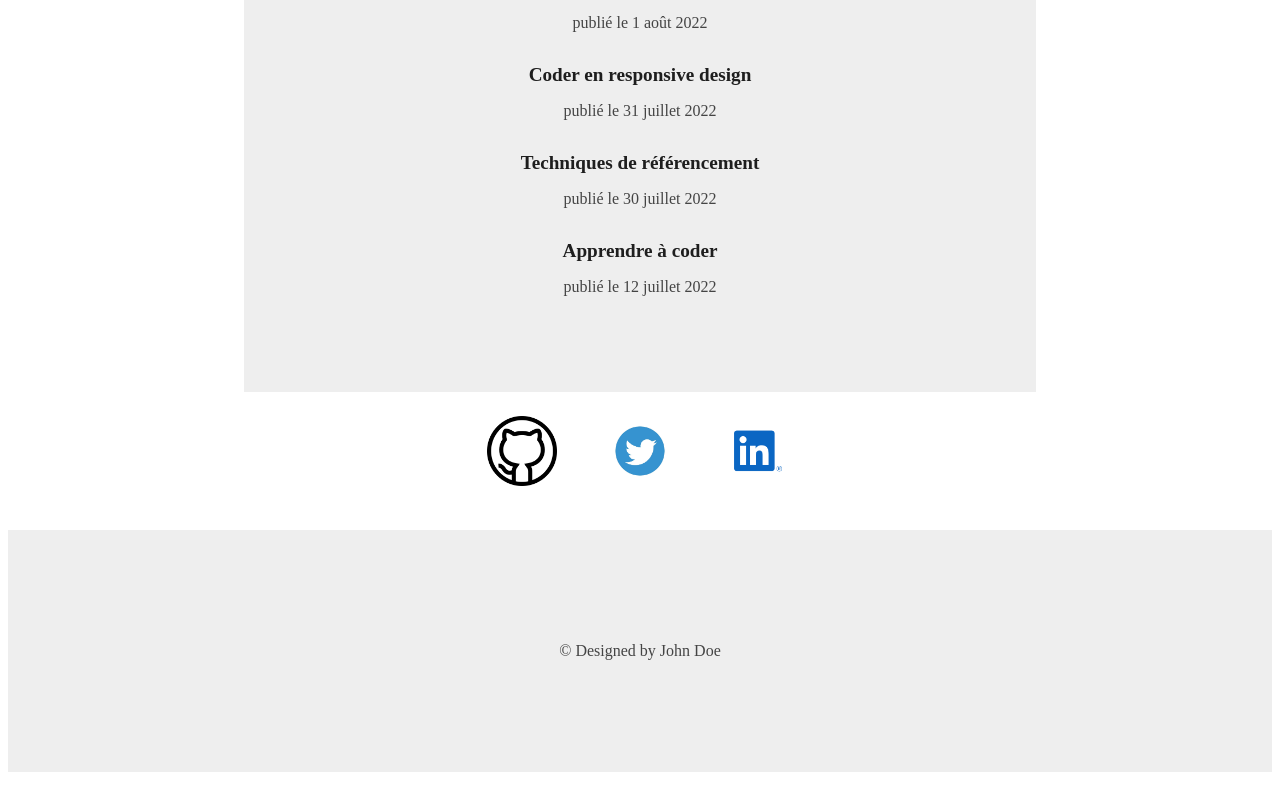
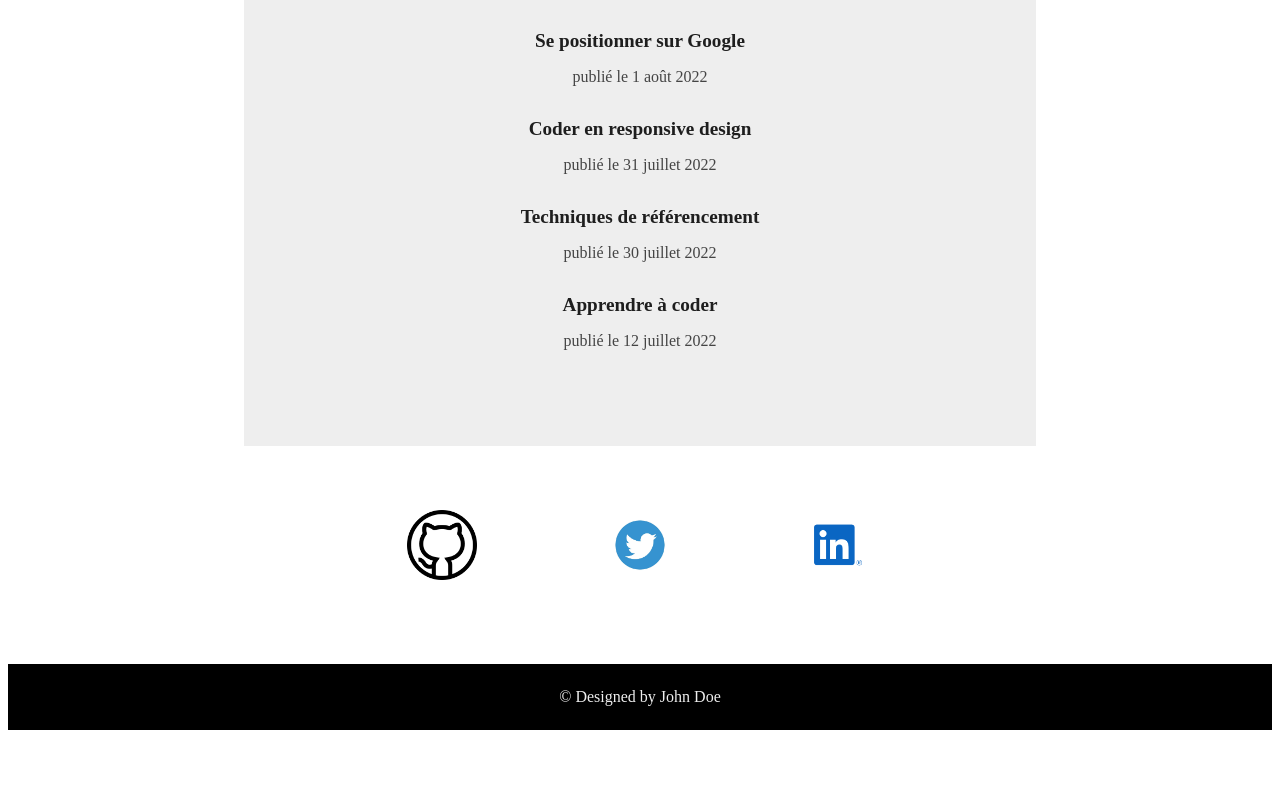
Before and after one commit to yleniastella11/mon-projet-react, a React (Vite) app: page /blog in a window 1280 px wide. Shown: the part 519-1315 px from the top of the page. After the commit the page ends 1273 px from the top, so only its background shows below. Built offline with nearby package versions, Linux system fonts and the light colour scheme.

Commit message:
modification

```diff
--- a/src/components/Blog.jsx
+++ b/src/components/Blog.jsx
@@ -11,8 +11,9 @@ const articles = [
 
 const Blog = () => {
     return (
-        <div style={{ color: '#444', width: '50%', margin: 'auto', display: 'flex', flexDirection: 'column', padding: '5rem', backgroundColor: '#EEE' }}>
+        <div style={{ color: '#444', width: '50%', margin: 'auto', display: 'flex', flexDirection: 'column', padding: '5rem', backgroundColor: '#EEE', }}>
             <h1>Mon Blog</h1>
+            <h2>Retrouvez ici quelques articles sur le développement web.</h2>
             {articles.map(article => (
                 <div key={article.id}>
                     <h2>{article.title}</h2>
--- a/src/components/Footer.css
+++ b/src/components/Footer.css
@@ -5,9 +5,9 @@ Footer {
 }
 
 Footer p {
-    color: #444;
-    background-color: #EEE;
-    padding: 7rem;
+    color: #EEE;
+    background-color: #000000;
+    padding: 1.5rem;
     text-align: center;
 }
 
@@ -16,5 +16,5 @@ Footer img {
     align-items: center;
     width: 70px;
     height: 70px;
-    padding: 1.5rem;
+    padding: 4rem;
 }
```
